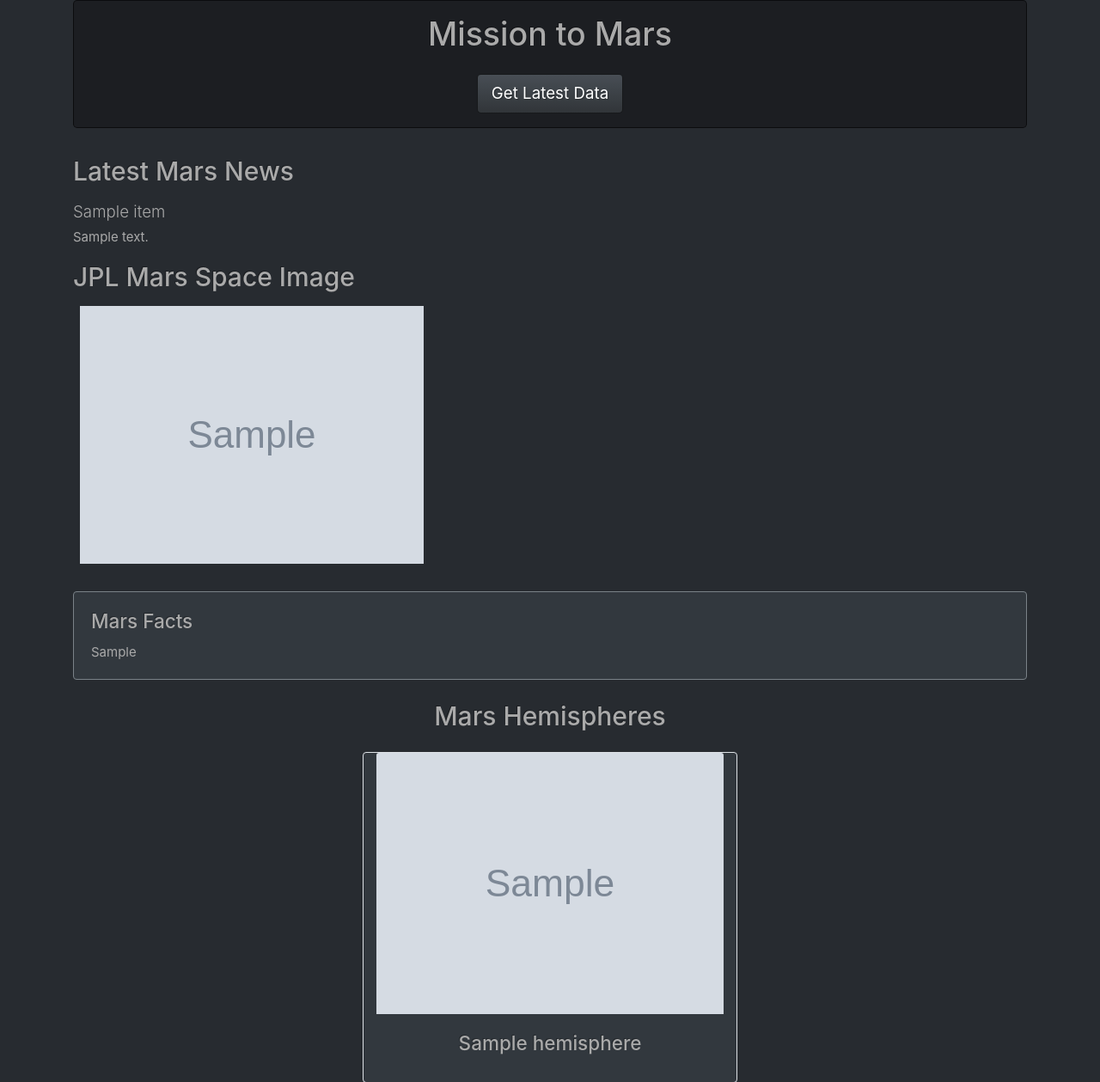
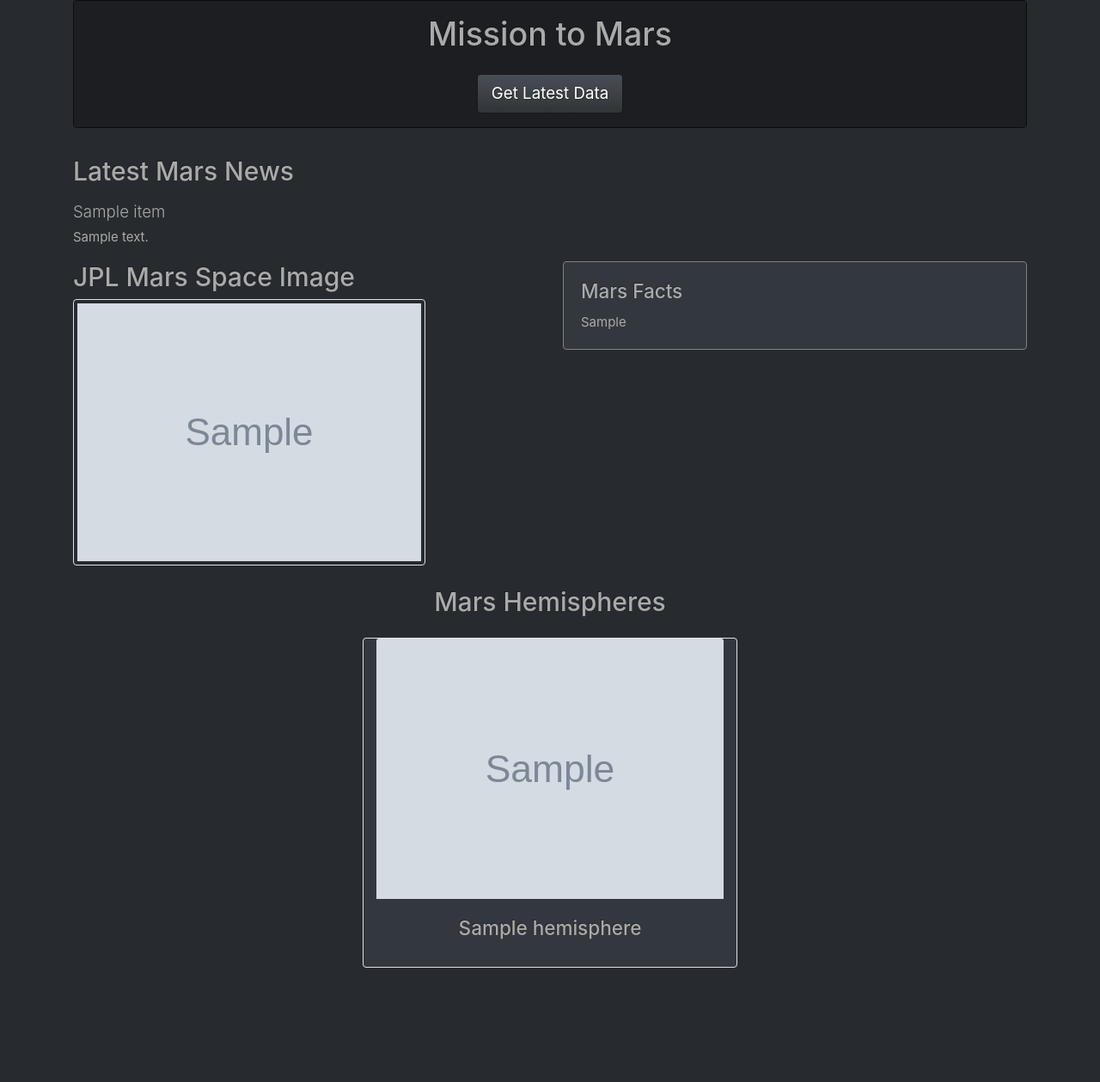
Before and after one commit to Serapbasaran/web-scraping-challenge, a Flask app: page / in a window 1280 px wide. Shown: the top 1259 px of the page at 86% size. After the commit the page ends 1126 px from the top, so only its background shows below. Run offline with Flask 2, Linux system fonts and the light colour scheme; grey boxes marked "Sample" are stand-in pictures; a database or web service that is not in the repository returns one stand-in record (values such as "Sample title"); some libraries are stand-ins or nearby versions.

Commit message:
Update index.html

```diff
--- a/Missions_to_Mars/Templates/index.html
+++ b/Missions_to_Mars/Templates/index.html
@@ -39,17 +39,17 @@
                 <!-- JPL Mars Space Images -->
                 <div class="col-md-6" id="feat-img">
                         <h2>JPL Mars Space Image</h2>
-                        <img src="{{ mars.featured_image_url }}" class="img-fluid p-2" alt="JPL Mars Space Image">
+                        <img src="{{ mars.featured_image_url }}" class="img-thumbnail" alt="Latest Featured Image">
                       </div>   <!-- ending JPL Mars Space Image -->
 
 
 
                                      <!-- Mars Facts -->
-                <div class="col-md-12 mt-4" id="mars-facts">
+                                     <div class="col-md-6" id="mars-facts">
                                         <div class="card border-secondary">
                                             <div class="card-body">
                                                 <h4 class="card-title">Mars Facts</h4>
-                                <p class="card-text">{{ mars.mars_facts | safe }}</p>
+                                                <p class="card-text">{{ mars.facts_html_table | safe }}</p>
                                             </div>  <!-- div ending card body-->
                                         </div>   <!-- div ending card border secondary-->
                                     </div>   <!-- div ending Mars Facts -->
```
Lines whose indentation alone changed are shown as unchanged.
